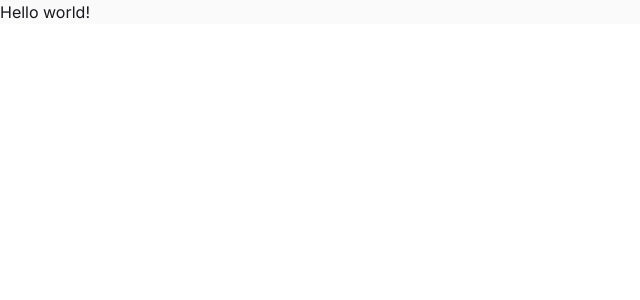
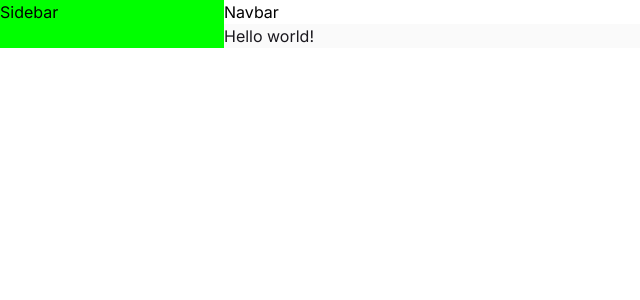
Before and after one commit to inclinedadarsh/payouts-v2, a Next.js app: page / in a window 1280 px wide. Shown: the top 300 px of the page, without its empty margins (0-640 px from the left). Built offline with nearby package versions, Linux system fonts and the light colour scheme.

Commit message:
feat: add layout

```diff
--- a/src/app/layout.tsx
+++ b/src/app/layout.tsx
@@ -1,6 +1,8 @@
 import type { Metadata } from "next";
 import { Inter } from "next/font/google";
 import "./globals.css";
+import Sidebar from "@/components/Sidebar";
+import Navbar from "@/components/Navbar";
 
 const inter = Inter({ subsets: ["latin"] });
 
@@ -16,7 +18,13 @@ export default function RootLayout({
 }) {
     return (
         <html lang='en'>
-            <body className={inter.className}>{children}</body>
+            <body
+                className={`${inter.className} grid grid-rows-2 grid-cols-layout`}
+            >
+                <Sidebar className='hover:bg-[#0f0] row-span-2 w-[224px] col-span-1' />
+                <Navbar />
+                {children}
+            </body>
         </html>
     );
 }
--- /dev/null
+++ b/src/components/Navbar.tsx
@@ -0,0 +1,5 @@
+const Navbar = () => {
+    return <div>Navbar</div>;
+};
+
+export default Navbar;
--- /dev/null
+++ b/src/components/Sidebar.tsx
@@ -0,0 +1,11 @@
+import { cn } from "@/lib/utils";
+
+interface SidebarProps extends React.HTMLAttributes<HTMLDivElement> {
+    className?: string;
+}
+
+const Sidebar = ({ className, ...props }: SidebarProps) => {
+    return <div className={cn(className, "")}>Sidebar</div>;
+};
+
+export default Sidebar;
--- a/tailwind.config.ts
+++ b/tailwind.config.ts
@@ -35,6 +35,10 @@ const config: Config = {
 
                 transparent: "var(--transparent)",
             },
+
+            gridTemplateColumns: {
+                layout: "224px minmax(0, 1fr)",
+            },
         },
     },
     plugins: [],
```
